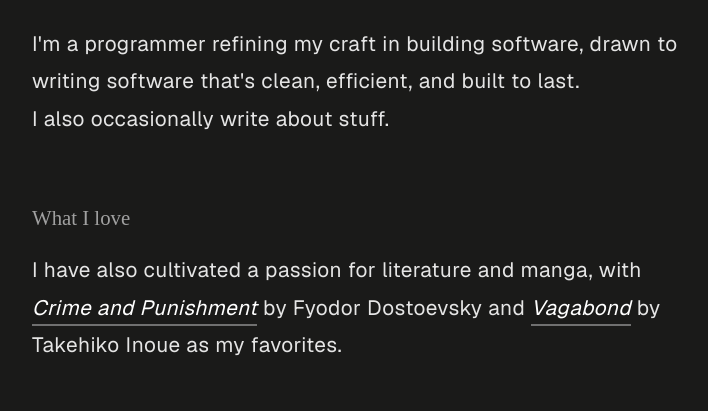
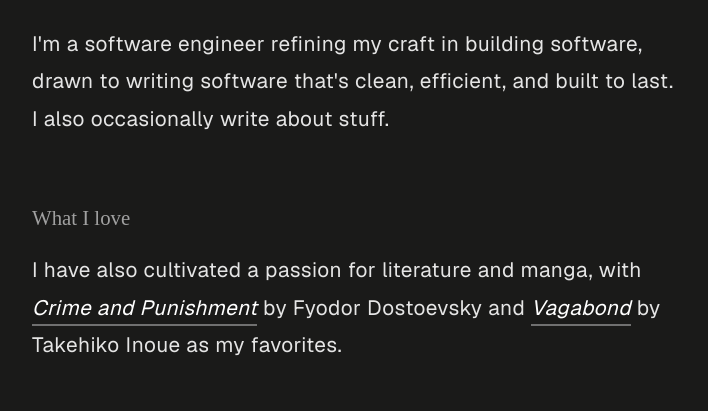
Before and after one commit to kwame-Owusu/portfolio-website, an Astro site: page / in a window 1280 px wide. Shown: the part 271-682 px from the top of the page, without its empty margins (283-991 px from the left). Built offline with nearby package versions, Linux system fonts and the light colour scheme; Astro itself is replaced by a stand-in of ours; a web font is replaced by a local one.

Commit message:
intro update

```diff
--- a/src/pages/index.astro
+++ b/src/pages/index.astro
@@ -24,7 +24,7 @@ import { experiences } from "../data/experiences";
       </div>
       <div class="about animate__animated animate__fadeInUp">
         <p>
-          I'm a programmer refining my craft in building software, drawn to writing software that's clean, efficient, and built to last.
+          I'm a software engineer refining my craft in building software, drawn to writing software that's clean, efficient, and built to last.
           <br />
           I also occasionally write about stuff.
         </p>
```
